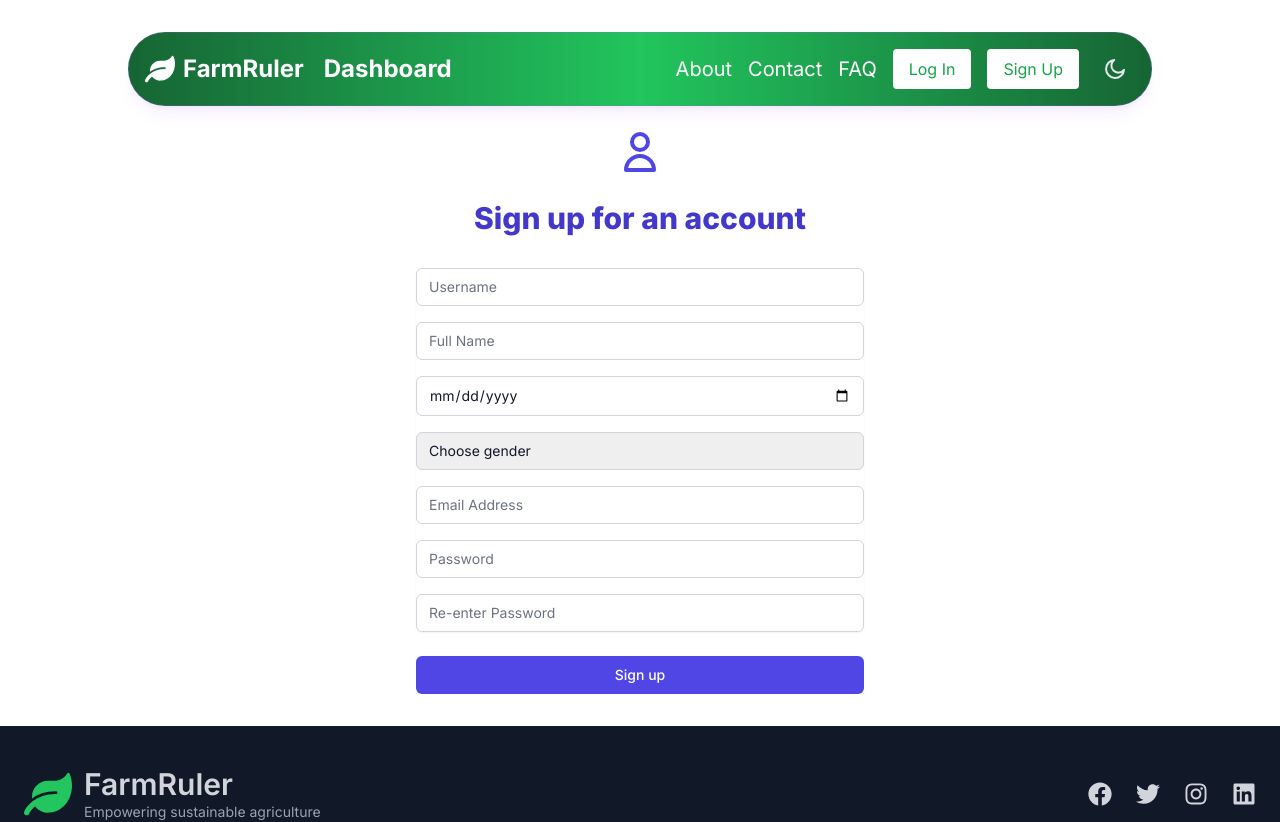
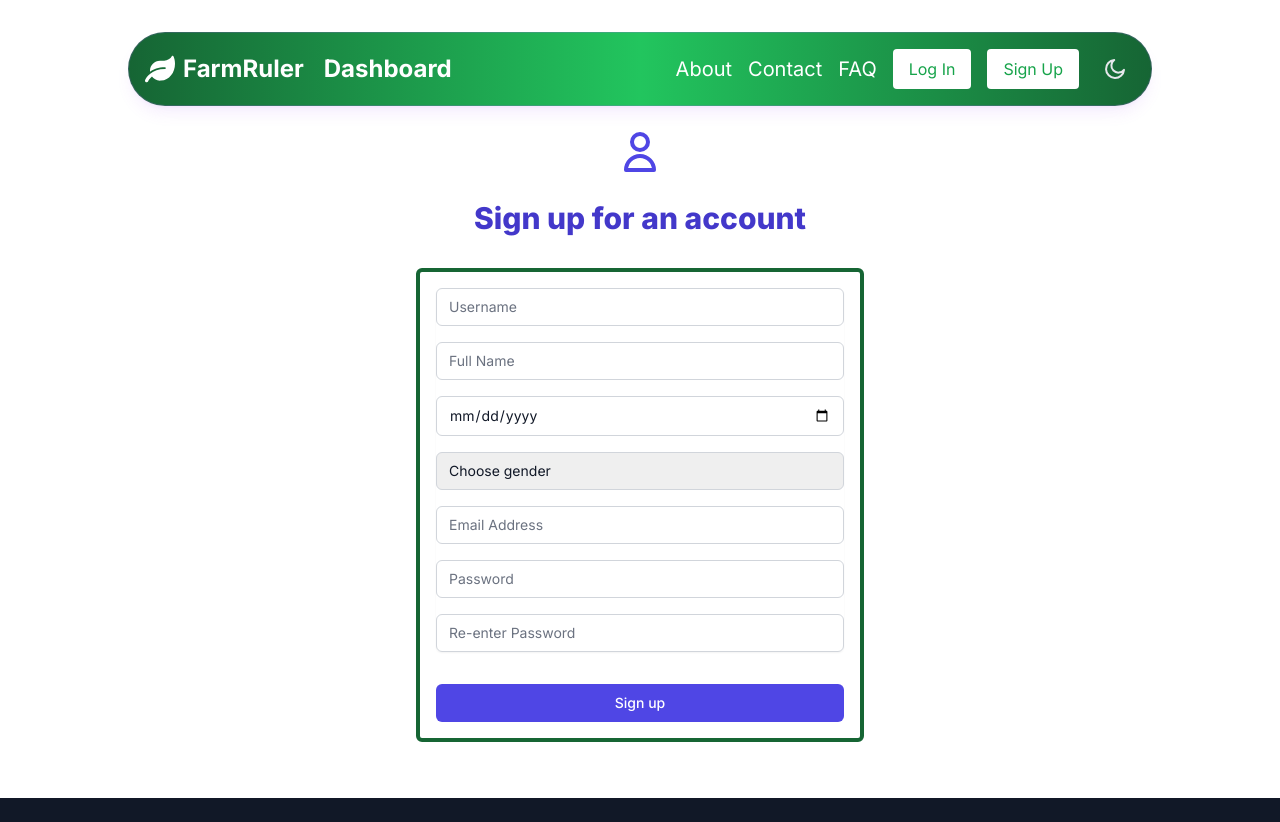
Before and after one commit to MOHAMMED-IQRAMUL/FarmRuler, a Next.js app: page /sign-up in a window 1280 px wide. Shown: the top 822 px of the page. Built offline with nearby package versions, Linux system fonts and the light colour scheme; no server answers.

Commit message:
Fixed Signup Page (Maintain Same design for both Login and Signup)

```diff
--- a/app/sign-in/page.js
+++ b/app/sign-in/page.js
@@ -23,12 +23,12 @@ export default function SignIn() {
     return (
         <div className="min-h-screen flex flex-col">
             <Navbar />
-            <main className=" flex items-center justify-center mt-14">
+            <main className=" flex items-center justify-center mt-32">
                 <div className="max-w-md w-full space-y-8 mb-8">
                     <div>
                         <UserIcon className="mx-auto h-12 w-12 text-indigo-600" />
                         <h2 className="mt-6 text-center text-3xl font-extrabold text-indigo-700">
-                            Sign in to your account
+                            Log in to your account
                         </h2>
                     </div>
                     <form className="mt-8 space-y-6 border-[4px] border-green-800 w-auto p-4 rounded-md " onSubmit={handleSignIn} action="#" method="POST">
--- a/app/sign-up/page.js
+++ b/app/sign-up/page.js
@@ -27,15 +27,15 @@ export default function SignUp() {
         <div className="min-h-screen pt-32 flex flex-col">
             <Navbar />
             <main className="flex-grow mb-8 flex items-center justify-center">
-                <div className="max-w-md w-full space-y-8">
+                <div className="max-w-md w-full space-y-8 mb-6">
                     <div>
                         <UserIcon className="mx-auto h-12 w-12 text-indigo-600" />
                         <h2 className="mt-6 text-center text-3xl font-extrabold text-indigo-700">
                             Sign up for an account
                         </h2>
                     </div>
-                    <form className="mt-8 space-y-6" action="#" method="POST" onSubmit={handleSignUp}>
-                        <div className="rounded-md shadow-sm space-y-4">
+                    <form className="mt-8 space-y-8 border-[4px] border-green-800 w-auto p-4 rounded-md" action="#" method="POST" onSubmit={handleSignUp}>
+                        <div className="rounded-md shadow-sm space-y-4 flex-col">
                             <div>
                                 <label htmlFor="username" className="sr-only">
                                     Username
```
